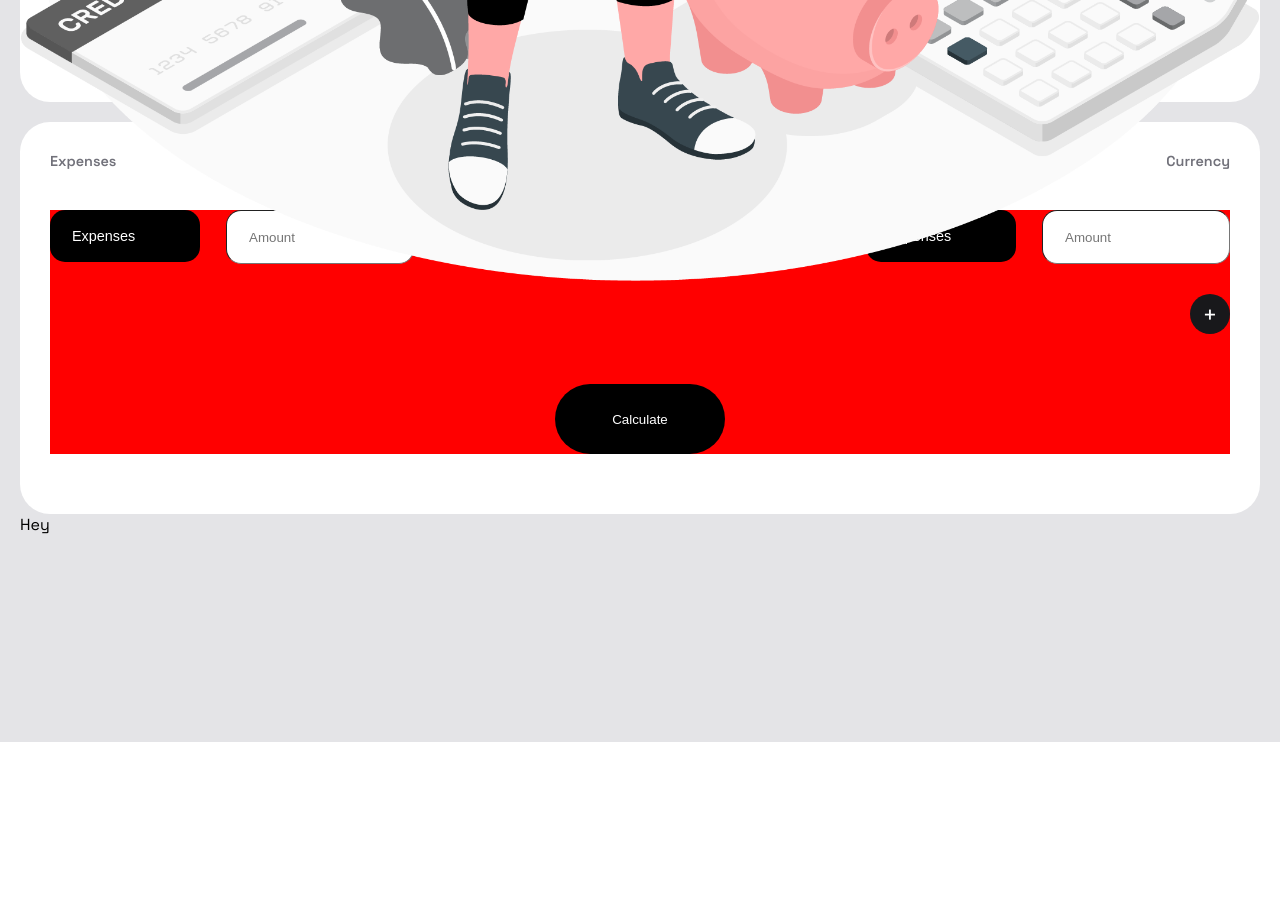
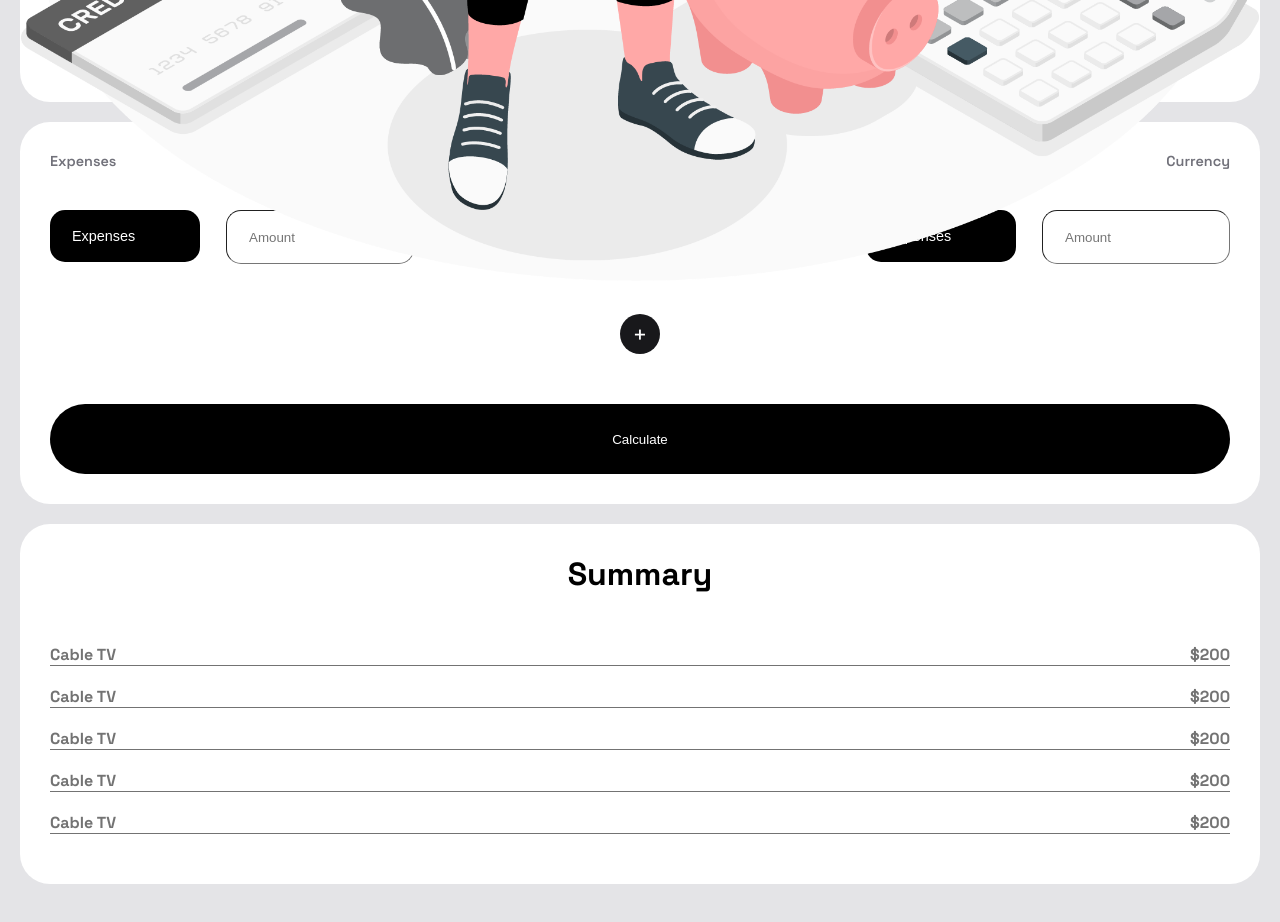
Before and after one commit to vibe-coder/expenses-calculator-main, a React (Create React App) app in the folder expenses-calculator/: page / in a window 1280 px wide. Shown: the part 1080-2002 px from the top of the page. Before the commit the page ends 1822 px from the top, so only its background shows below. Built offline with nearby package versions, Linux system fonts and the light colour scheme.

Commit message:
Setting up Summary Section

```diff
--- a/expenses-calculator/src/components/Calculation.jsx
+++ b/expenses-calculator/src/components/Calculation.jsx
@@ -52,7 +52,34 @@ function Calculation() {
       {/* Expenses Data Collection Form */}
 
       <div className='summary-wrapper'>
-        Hey
+        <div className='summary-title-div'>
+          <h1>Summary</h1>
+        </div>
+
+        <div className='expenses-summary'>
+          <p>Cable TV</p>
+          <p>$200</p>
+        </div>
+
+        <div className='expenses-summary'>
+          <p>Cable TV</p>
+          <p>$200</p>
+        </div>
+
+        <div className='expenses-summary'>
+          <p>Cable TV</p>
+          <p>$200</p>
+        </div>
+
+        <div className='expenses-summary'>
+          <p>Cable TV</p>
+          <p>$200</p>
+        </div>
+
+        <div className='expenses-summary'>
+          <p>Cable TV</p>
+          <p>$200</p>
+        </div>
       </div>
 
 
--- a/expenses-calculator/src/components/styles/Calculation.scss
+++ b/expenses-calculator/src/components/styles/Calculation.scss
@@ -1,10 +1,10 @@
 @media (min-width: 360px) {
   .calculation-container{
     margin: 0 20px;
-    height: 100vh;
+    height: 200vh;
     font-family: Space Grotesk;
 
-    // Salary data collection form
+    // Salary data collection form Styles
 
     .income-wrapper{
       height: 100px;
@@ -38,12 +38,13 @@
     }
 
 
-    // Expenses Data Collection Form
+    // Expenses Data Collection Form Styles
 
     .expenses-input-wrapper{
       background-color:#ffff;
       border-radius: 30px;
       padding: 30px 30px;
+      margin-bottom: 20px;
       // display: flex;
       // flex-direction: column;
       // justify-content: center;
@@ -59,8 +60,7 @@
         }
       }
       form{
-        margin-bottom: 30px;
-        background-color: red;
+        // background-color: red;
         .form-inputs{
           display: flex;
           // background-color: red;
@@ -72,7 +72,6 @@
             display: flex;
             justify-content: space-between;
           }
-
           .expenses-title{
             height: 50px;
             background-color: rgb(0, 0, 0);
@@ -96,11 +95,10 @@
             text-indent: 20px;
           }
         }
-
         .add-button-div{
           display: flex;
-          justify-content: flex-end;
-          margin-top: 30px;
+          justify-content: center;
+          margin-top: 50px;
           margin-bottom: 50px;
           .add-button{
             background-color: #18181b;
@@ -113,14 +111,13 @@
             font-size: 1.5rem;
           }
         }
-
         .calculate-button-wrapper{
           display: flex;
           justify-content: center;
           align-items: center;
           .calculate-button{
             height: 70px;
-            width: 170px;
+            width: 100%;
             border-radius: 35px;
             border: none;
             background-color: rgb(0, 0, 0);
@@ -129,5 +126,41 @@
         }
       }
     }
+
+
+
+    // Summary Wrapper Styles
+
+    .summary-wrapper{
+      background-color: white;
+      border-radius: 30px;
+      padding: 30px 30px;
+
+      .summary-title-div{
+        display: flex;
+        justify-content: center;
+        margin-bottom: 50px;
+        h1{
+          font-size: 2rem;
+          margin: 0;
+        }
+      }
+
+      .expenses-summary{
+        // background-color: red;
+        display: flex;
+        justify-content: space-between;
+        margin-bottom: 20px;
+        border-bottom: solid 1px #737373;
+
+
+        p{
+          margin: 0;
+          font-size: 1rem;
+          font-weight: 700;
+          color: #737373;
+        }
+      }
+    }
   }
 }
--- a/expenses-calculator/src/components/styles/Container.scss
+++ b/expenses-calculator/src/components/styles/Container.scss
@@ -36,6 +36,7 @@
           font-size: 1.2rem;
           font-weight: 400;
           margin-bottom: 80px;
+          color:  #a1a1aa;
         }
         .button-wrapper{
           display: flex;
@@ -47,8 +48,8 @@
             width: 170px;
             border-radius: 60px;
             font-family: Space Grotesk;
-            font-weight: 500;
-            font-size: 1rem;
+            font-weight: 700;
+            font-size: 1.1rem;
           }
         }
       }
```
